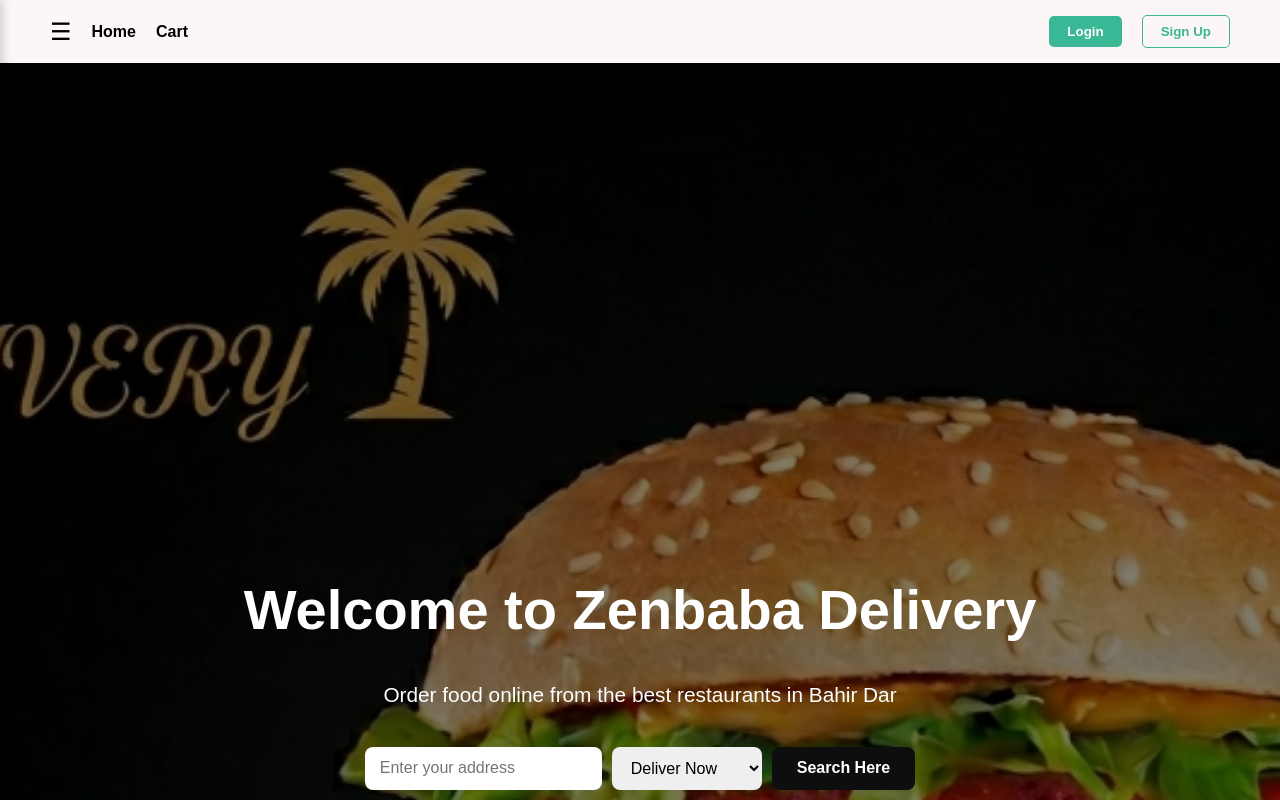
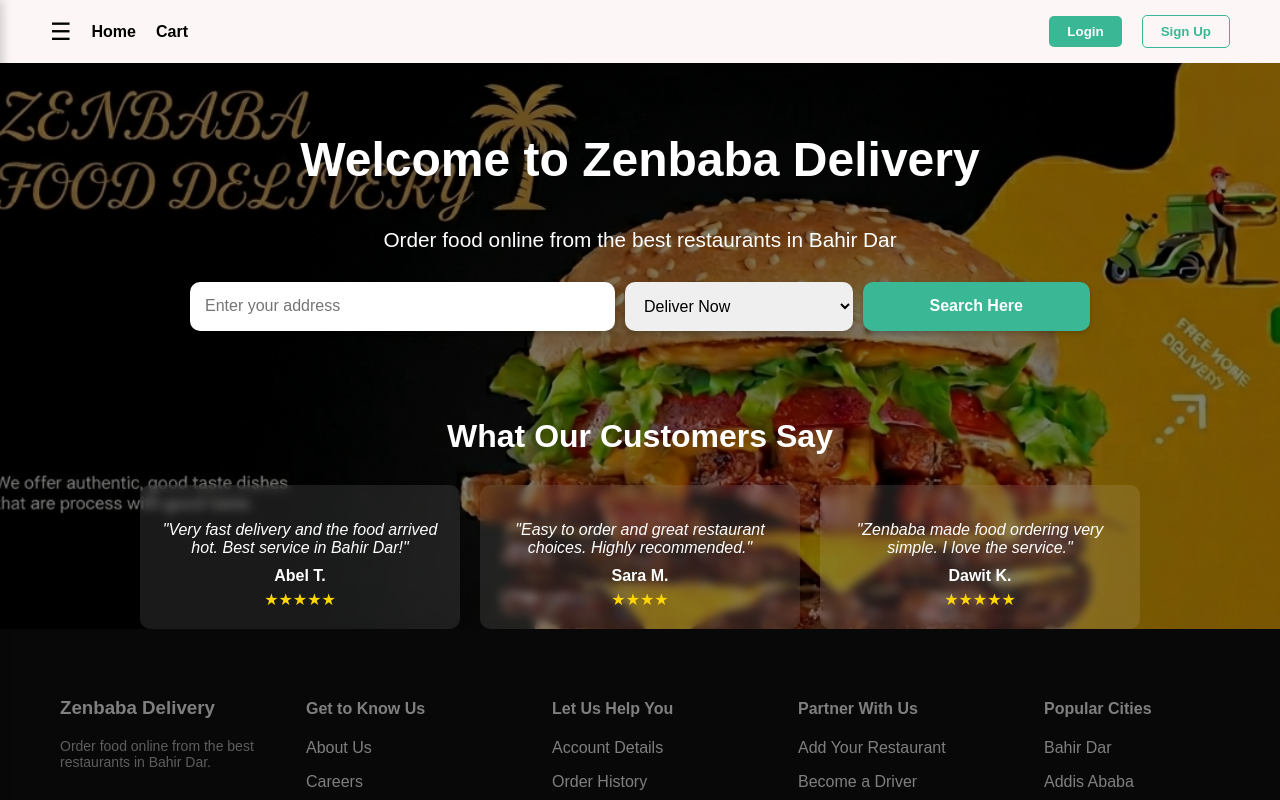
Before and after one commit to abiy0747/Zenbaba-Delivery, a React (Create React App) app in the folder frontend/: page / in a window 1280 px wide. Shown: the top 800 px of the page. Built offline with nearby package versions, Linux system fonts and the light colour scheme.

Commit message:
add some featuers

```diff
--- a/frontend/src/pages/Home.js
+++ b/frontend/src/pages/Home.js
@@ -1,87 +1,12 @@
 import React, { useState } from "react";
 import { Link } from "react-router-dom";
-import bgImage from "../assets/background.png";
+import bgImage from "../assets/background.png"; // Make sure this image exists
 
 function Home() {
   const [address, setAddress] = useState("");
   const [deliveryType, setDeliveryType] = useState("deliver_now");
 
- const homeStyle = {
-  minHeight: "250vh",
-  width: "100%",
-  backgroundImage: `url(${bgImage})`,
-  backgroundSize: "cover",
-  backgroundPosition: "center",
-  display: "flex",
-  flexDirection: "column",
-  position: "relative",
-  color: "white",
-  fontFamily: "Arial, sans-serif",
-};
-  const overlayStyle = {
-    position: "absolute",
-    top: 0,
-    left: 0,
-    height: "100%",
-    width: "100%",
-    backgroundColor: "rgba(0, 0, 0, 0.5)",
-  };
-
-  const contentStyle = {
-  flex: 1,                 // takes remaining space
-  display: "flex",
-  flexDirection: "column",
-  justifyContent: "center",
-  alignItems: "center",
-  textAlign: "center",
-  zIndex: 2,
-  width: "90%",
-  maxWidth: "1200px",      // wider content
-  margin: "0 auto",
-  padding: "40px 20px",
-};
-
-  const searchContainerStyle = {
-    display: "flex",
-    gap: "10px",
-    marginTop: "20px",
-    justifyContent: "center",
-    flexWrap: "wrap",
-  };
-
-  const inputStyle = {
-    padding: "12px 15px",
-    borderRadius: "8px",
-    border: "none",
-    flex: "2",
-    minWidth: "200px",
-    fontSize: "1rem",
-  };
-
-  const selectStyle = {
-    padding: "12px 15px",
-    borderRadius: "8px",
-    border: "none",
-    fontSize: "1rem",
-    minWidth: "150px",
-  };
-
-  const searchButtonStyle = {
-    padding: "12px 25px",
-    borderRadius: "8px",
-    border: "none",
-    backgroundColor: "#0f0e0e",
-    color: "white",
-    fontWeight: "bold",
-    cursor: "pointer",
-    fontSize: "1rem",
-  };
-
-  const handleSearch = () => {
-    alert(`Searching restaurants for ${address} (${deliveryType})`);
-  };
-
-
+  // Sample customer reviews
   const reviews = [
     {
       name: "Abel T.",
@@ -99,54 +24,149 @@
       rating: 5
     }
   ];
+
+  const handleSearch = () => {
+    alert(`Searching restaurants for ${address} (${deliveryType})`);
+  };
+
   return (
-    <div style={homeStyle}>
-      <div style={overlayStyle}></div>
+    <div
+      style={{
+        minHeight: "100vh",
+        width: "100%",
+        backgroundImage: `url(${bgImage})`,
+        backgroundSize: "cover",
+        backgroundPosition: "center",
+        display: "flex",
+        flexDirection: "column",
+        position: "relative",
+        fontFamily: "Arial, sans-serif",
+        color: "white",
+      }}
+    >
+      {/* Overlay */}
+      <div
+        style={{
+          position: "absolute",
+          top: 0,
+          left: 0,
+          height: "100%",
+          width: "100%",
+          backgroundColor: "rgba(0, 0, 0, 0.5)",
+          zIndex: 1,
+        }}
+      ></div>
 
-      {/* Centered Content */}
-      <div style={contentStyle}>
-        <h1 style={{ fontSize: "3.5rem", marginBottom: "20px", fontWeight: "bold" }}>
+      {/* Main Content */}
+      <div
+        style={{
+          flex: 1,
+          zIndex: 2,
+          display: "flex",
+          flexDirection: "column",
+          alignItems: "center",
+          justifyContent: "center",
+          paddingTop: "100px", // space for fixed navbar
+          width: "90%",
+          maxWidth: "1200px",
+          margin: "0 auto",
+        }}
+      >
+        {/* Heading */}
+        <h1
+          style={{
+            fontSize: "3rem",
+            fontWeight: "bold",
+            textAlign: "center",
+            marginBottom: "20px",
+          }}
+        >
           Welcome to Zenbaba Delivery
         </h1>
 
-        <p style={{ fontSize: "1.3rem", marginBottom: "20px" }}>
+        <p
+          style={{
+            fontSize: "1.3rem",
+            textAlign: "center",
+            marginBottom: "30px",
+          }}
+        >
           Order food online from the best restaurants in Bahir Dar
         </p>
 
         {/* Search Section */}
-        <div style={searchContainerStyle}>
+        <div
+          style={{
+            display: "flex",
+            flexWrap: "wrap",
+            justifyContent: "center",
+            gap: "10px",
+            width: "100%",
+            maxWidth: "900px",
+          }}
+        >
           <input
             type="text"
             placeholder="Enter your address"
-            style={inputStyle}
             value={address}
             onChange={(e) => setAddress(e.target.value)}
+            style={{
+              flex: "2",
+              minWidth: "200px",
+              padding: "15px",
+              borderRadius: "10px",
+              border: "none",
+              boxShadow: "0 2px 5px rgba(0,0,0,0.2)",
+              fontSize: "1rem",
+            }}
           />
 
           <select
-            style={selectStyle}
             value={deliveryType}
             onChange={(e) => setDeliveryType(e.target.value)}
+            style={{
+              flex: "1",
+              minWidth: "150px",
+              padding: "15px",
+              borderRadius: "10px",
+              border: "none",
+              boxShadow: "0 2px 5px rgba(0,0,0,0.2)",
+              fontSize: "1rem",
+            }}
           >
             <option value="deliver_now">Deliver Now</option>
             <option value="schedule">Schedule</option>
           </select>
 
-          <button style={searchButtonStyle} onClick={handleSearch}>
+          <button
+            onClick={handleSearch}
+            style={{
+              flex: "1",
+              minWidth: "120px",
+              padding: "15px",
+              borderRadius: "10px",
+              border: "none",
+              backgroundColor: "#3AB795", // Palm tree color
+              color: "white",
+              fontWeight: "bold",
+              cursor: "pointer",
+              fontSize: "1rem",
+              boxShadow: "0 2px 5px rgba(0,0,0,0.2)",
+            }}
+          >
             Search Here
           </button>
         </div>
 
-        {/* Reviews Section */}
-
+        {/* Customer Reviews */}
         <div
           style={{
             marginTop: "60px",
             width: "100%",
-    maxWidth: "1000px"
+            maxWidth: "1000px",
           }}
         >
-  <h2 style={{ marginBottom: "30px", fontSize: "2rem" }}>
+          <h2 style={{ marginBottom: "30px", fontSize: "2rem", textAlign: "center" }}>
             What Our Customers Say
           </h2>
 
@@ -154,7 +174,7 @@
             style={{
               display: "grid",
               gridTemplateColumns: "repeat(auto-fit, minmax(250px, 1fr))",
-      gap: "20px"
+              gap: "20px",
             }}
           >
             {reviews.map((review, index) => (
@@ -164,15 +184,14 @@
                   background: "rgba(255,255,255,0.1)",
                   padding: "20px",
                   borderRadius: "10px",
-          backdropFilter: "blur(5px)"
+                  backdropFilter: "blur(5px)",
+                  textAlign: "center",
                 }}
               >
                 <p style={{ fontStyle: "italic", marginBottom: "10px" }}>
                   "{review.comment}"
                 </p>
-
                 <strong>{review.name}</strong>
-
                 <div style={{ color: "#FFD700", marginTop: "5px" }}>
                   {"★".repeat(review.rating)}
                 </div>
@@ -182,13 +201,14 @@
         </div>
       </div>
 
+      {/* Footer */}
       <footer
         style={{
           width: "100%",
           backgroundColor: "#111",
           color: "white",
           padding: "50px 20px",
-    marginTop: "auto"
+          marginTop: "auto",
         }}
       >
         <div
@@ -197,10 +217,9 @@
             margin: "auto",
             display: "grid",
             gridTemplateColumns: "repeat(auto-fit, minmax(180px, 1fr))",
-      gap: "30px"
+            gap: "30px",
           }}
         >
-
           {/* Company */}
           <div>
             <h3>Zenbaba Delivery</h3>
@@ -243,10 +262,8 @@
             <p>Gondar</p>
             <p>Hawassa</p>
           </div>
-
         </div>
 
-  {/* Bottom Copyright */}
         <div
           style={{
             textAlign: "center",
@@ -254,7 +271,7 @@
             borderTop: "1px solid #333",
             paddingTop: "20px",
             fontSize: "14px",
-      color: "#aaa"
+            color: "#aaa",
           }}
         >
           © 2026 Zenbaba Delivery. All rights reserved.
```
Lines whose indentation alone changed are shown as unchanged.
